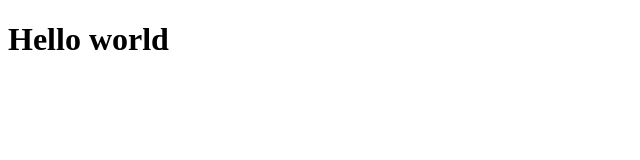
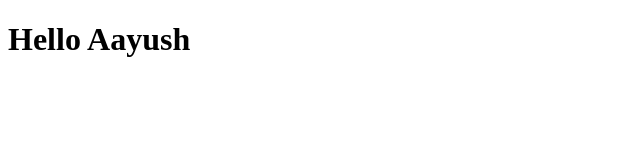
Before and after one commit to Sambat-Basnet/PracticeWeb, a plain HTML site: page index.html in a window 1280 px wide. Shown: the full height of the page, 0-640 px from the left. Drawn offline with Linux system fonts and the light colour scheme.

Commit message:
Changed h1 tag

```diff
--- a/index.html
+++ b/index.html
@@ -6,6 +6,6 @@
     <title>Document</title>
 </head>
 <body>
-    <h1>Hello world</h1>
+    <h1>Hello Aayush</h1>
 </body>
 </html>
```
